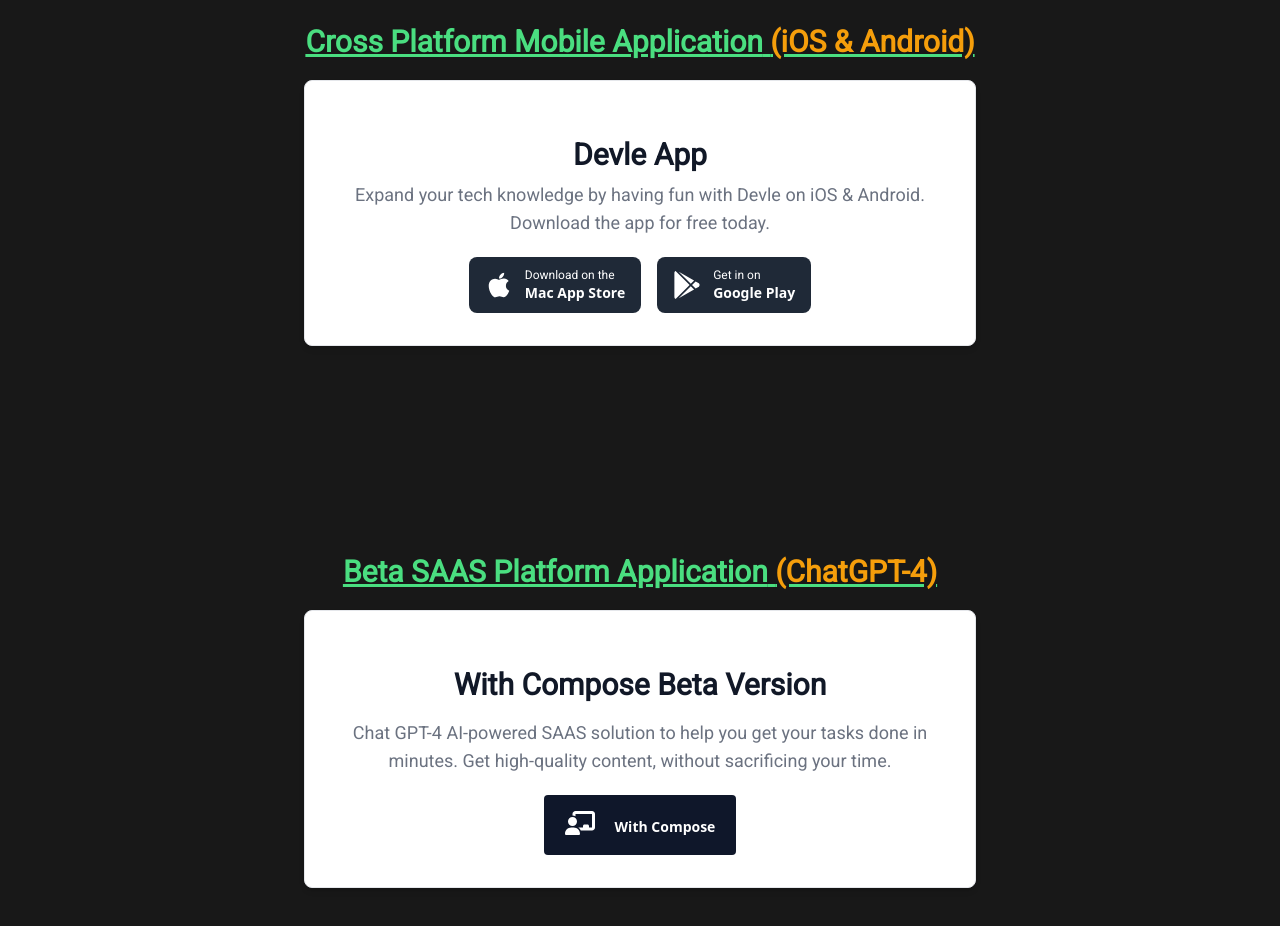
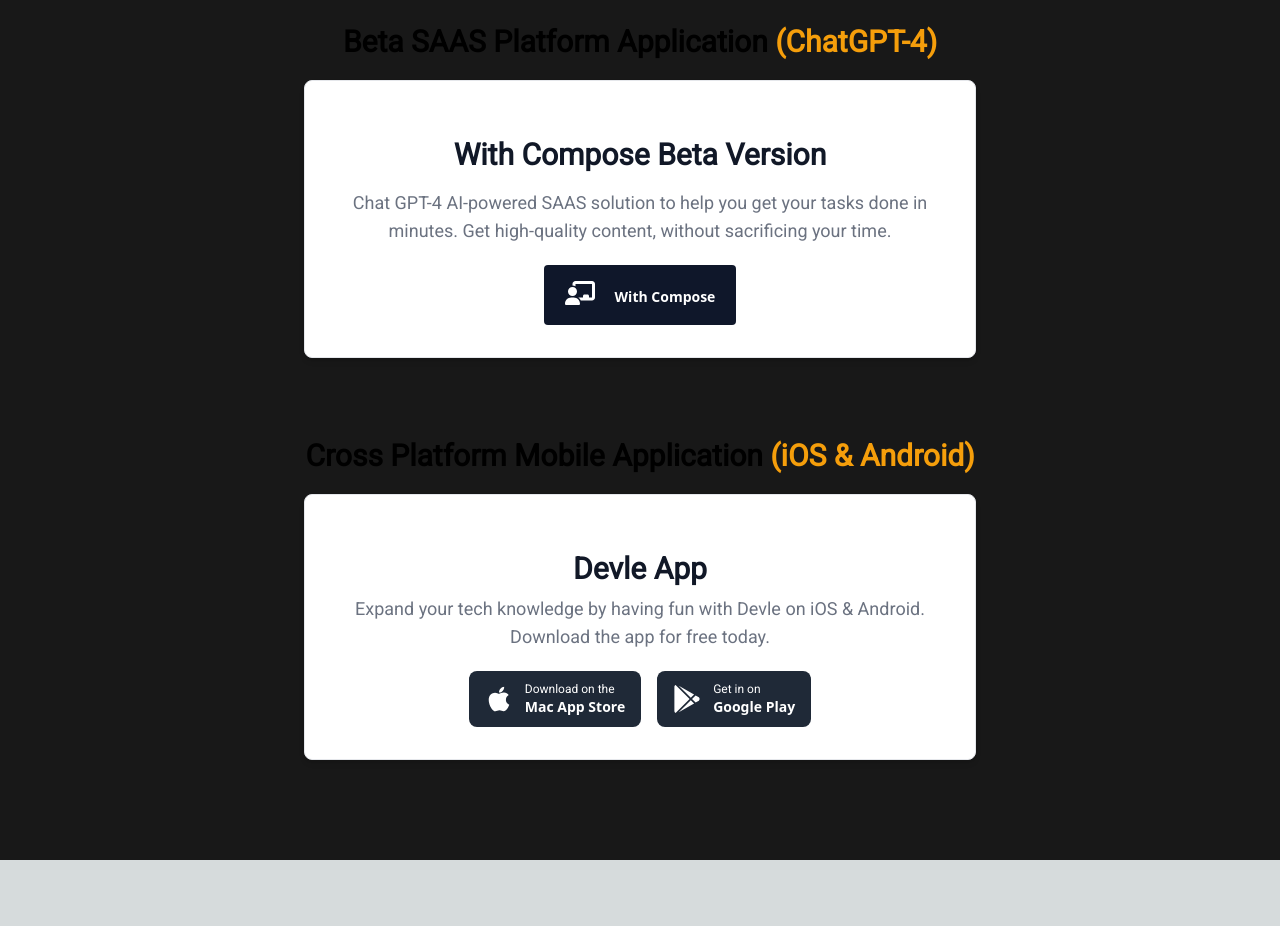
Before and after one commit to AbeTavarez/devp, a Next.js app: page /projects in a window 1280 px wide. Shown: the part 340-1266 px from the top of the page. After the commit the page ends 1200 px from the top, so only its background shows below. Built offline with nearby package versions, Linux system fonts and the light colour scheme.

Commit message:
first sprint completed

```diff
--- a/pages/contact.js
+++ b/pages/contact.js
@@ -19,12 +19,12 @@
   }
   return (
     <main
-      className={`w-full h-screen overflow-hidden relative bg-gradient-to-r from-indigo-500 to-indigo-800 md:flex-col dark:bg-gradient-to-r dark:from-slate-700 dark:to-slate-950`}
+      className={`w-full h-screen overflow-hidden relative bg-blk-dark md:flex-col dark:bg-gradient-to-r dark:from-slate-700 dark:to-slate-950`}
     >
       <div className="mx-auto max-w-[1920px] px-4 md:px-8 2xl:px-16">
         <div className="md:w-full lg:w-3/5 2xl:w-4/6 flex h-full ltr:md:ml-7 rtl:md:mr-7 flex-col ltr:lg:pl-7 rtl:lg:pr-7">
           <div className="flex pb-7 md:pb-9 mt-7 md:-mt-1.5">
-            <h4 className="text-2xl 2xl:text-3xl font-bold text-heading underline">
+            <h4 className="text-2xl 2xl:text-3xl font-bold text-heading font-sans">
               Get in touch
             </h4>
           </div>
--- a/pages/projects.js
+++ b/pages/projects.js
@@ -9,8 +9,39 @@
         Projects
       </h1>
 
+      {/* BETA PROJECT  */}
       <div class="max-w-2xl mx-auto">
-        <h2 className="font-bold text-3xl text-center mb-5 underline text-green-400">
+        <h2 className="font-bold text-3xl text-center mb-5">
+          Beta SAAS Platform Application{" "}
+          <span className="text-amber-500">(ChatGPT-4)</span>
+        </h2>
+        <div class="p-4 w-full text-center bg-white rounded-lg border shadow-md sm:p-8 dark:bg-gray-800 dark:border-gray-700 flex flex-col items-center">
+          <h3 class="mb-2 text-3xl font-bold text-gray-900 dark:text-white">
+            With Compose Beta Version
+          </h3>
+          <p class="mb-5 text-base text-gray-500 sm:text-lg dark:text-gray-400">
+            Chat GPT-4 AI-powered SAAS solution to help you get your tasks done
+            in minutes. Get high-quality content, without sacrificing your time.
+          </p>
+          <a
+            href="https://clownfish-app-23htu.ondigitalocean.app/"
+            target="_blank"
+          >
+            <div className="text-md text-white text-center py-4 font-heading bg-slate-900 w-48 rounded hover:cursor-pointer">
+              <FontAwesomeIcon
+                icon={faChalkboardUser}
+                className="text-2xl text-white"
+              />
+              <span className="text-white ml-5 font-sans text-sm font-semibold ">
+                With Compose{" "}
+              </span>
+            </div>
+          </a>
+        </div>
+      </div>
+
+      <div class="max-w-2xl mx-auto my-20">
+        <h2 className="font-bold text-3xl text-center mb-5">
           Cross Platform Mobile Application{" "}
           <span className="text-amber-500">(iOS & Android)</span>
         </h2>
@@ -80,37 +111,6 @@
           </div>
         </div>
       </div>
-
-      {/* BETA PROJECT  */}
-      <div class="max-w-2xl mx-auto my-52">
-        <h2 className="font-bold text-3xl text-center mb-5 underline text-green-400">
-          Beta SAAS Platform Application{" "}
-          <span className="text-amber-500">(ChatGPT-4)</span>
-        </h2>
-        <div class="p-4 w-full text-center bg-white rounded-lg border shadow-md sm:p-8 dark:bg-gray-800 dark:border-gray-700 flex flex-col items-center">
-          <h3 class="mb-2 text-3xl font-bold text-gray-900 dark:text-white">
-            With Compose Beta Version
-          </h3>
-          <p class="mb-5 text-base text-gray-500 sm:text-lg dark:text-gray-400">
-            Chat GPT-4 AI-powered SAAS solution to help you get your tasks done
-            in minutes. Get high-quality content, without sacrificing your time.
-          </p>
-          <a
-            href="https://clownfish-app-23htu.ondigitalocean.app/"
-            target="_blank"
-          >
-            <div className="text-md text-white text-center py-4 font-heading bg-slate-900 w-48 rounded hover:cursor-pointer">
-              <FontAwesomeIcon
-                icon={faChalkboardUser}
-                className="text-2xl text-white"
-              />
-              <span className="text-white ml-5 font-sans text-sm font-semibold ">
-                With Compose{" "}
-              </span>
-            </div>
-          </a>
-        </div>
-      </div>
     </main>
   );
 }
```
